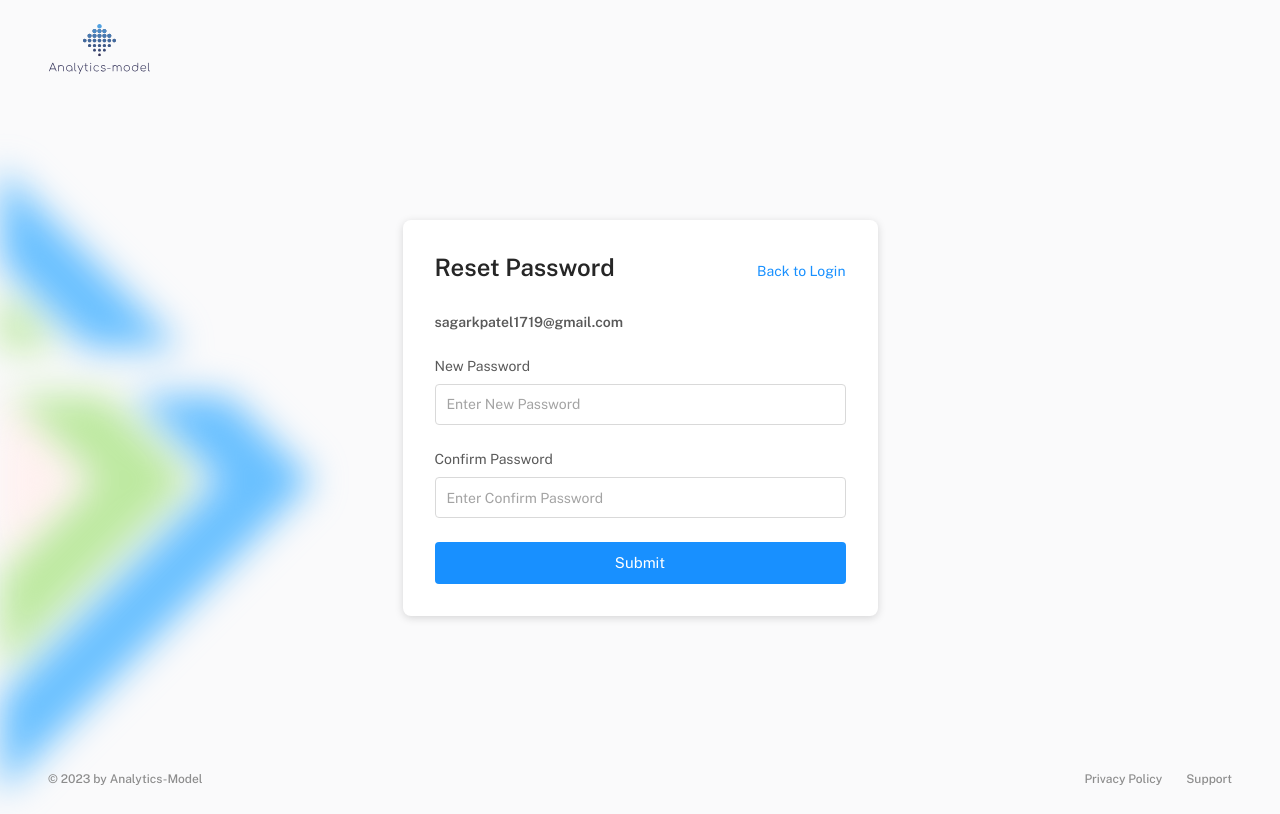
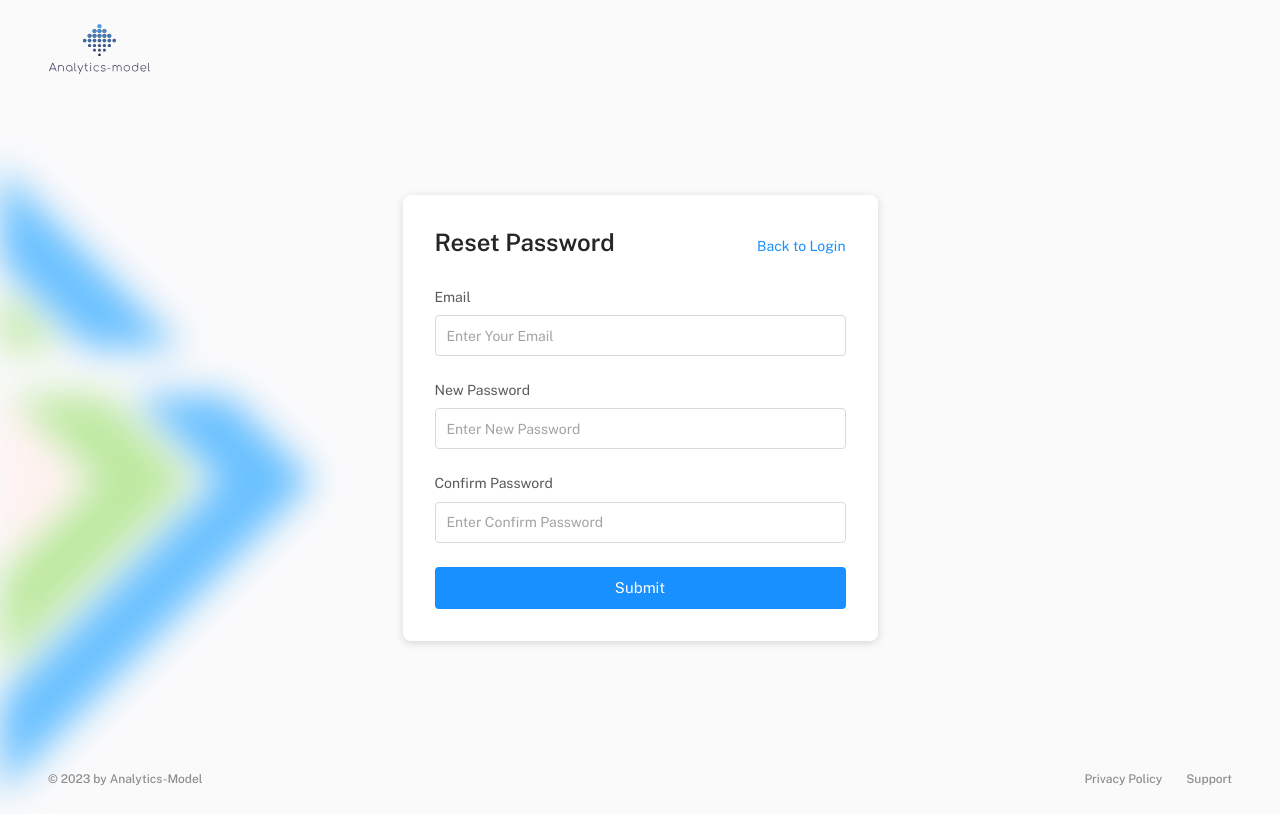
Before and after one commit to Analytics-model-LTD/Analytics-model_Saas, a React (Create React App) app: page /reset-password in a window 1280 px wide. Built offline with nearby package versions, Linux system fonts and the light colour scheme.

Commit message:
Make user dynamic

```diff
--- a/src/pages/authentication/auth-forms/AuthResetPassword.js
+++ b/src/pages/authentication/auth-forms/AuthResetPassword.js
@@ -70,6 +70,10 @@ const AuthResetPassword = () => {
                     setTimeout(() => {
                         navigate('/login');
                     }, 2500);
+                } else {
+                    toast.error("User Not Found", {
+                        position: "top-center",
+                    });
                 }
                 // setStatus({ success: false });
                 // setSubmitting(false);
@@ -87,6 +91,8 @@ const AuthResetPassword = () => {
     };
 
     const validationSchema = Yup.object({
+        email: Yup.string()
+            .required('New Password is required'),
         new_password: Yup.string()
             .required('New Password is required')
             .min(6, 'Password should be at least 6 characters long'),
@@ -96,7 +102,7 @@ const AuthResetPassword = () => {
     });
     const formik = useFormik({
         initialValues: {
-            email: 'sagarkpatel1719@gmail.com',
+            email: '',
             new_password: '',
             confirm_password: ''
         },
@@ -111,7 +117,7 @@ const AuthResetPassword = () => {
         <>
             <Formik
             // initialValues={{
-            //     email: 'sagarkpatel1719@gmail.com',
+            //     email: '',
             //     // otp: '',
             //     new_password: '',
             //     confirm_password: ''
@@ -143,25 +149,25 @@ const AuthResetPassword = () => {
                         <Grid container spacing={3}>
                             <Grid item xs={12}>
                                 <Stack spacing={1}>
-                                    {/* <InputLabel htmlFor="email-login">Email</InputLabel> */}
-                                    <InputLabel htmlFor="email-login"><b>sagarkpatel1719@gmail.com</b></InputLabel>
+                                    <InputLabel htmlFor="email-login">Email</InputLabel>
+                                    {/* <InputLabel htmlFor="email-login"><b></b></InputLabel> */}
 
-                                    {/* <OutlinedInput
-                                        id="email-login"
+                                    <OutlinedInput
+                                        id="email"
                                         type="email"
-                                        // value={values.email}
                                         name="email"
-                                        onBlur={handleBlur}
-                                        onChange={handleChange}
-                                        placeholder="demo@username.com"
+                                        onBlur={formik.handleBlur}
+                                        onChange={formik.handleChange}
+                                        value={formik.values.email}
+                                        placeholder="Enter Your Email"
                                         fullWidth
-                                        error={Boolean(touched.email && errors.email)}
-                                    /> */}
-                                    {/* {touched.email && errors.email && (
-                                        <FormHelperText error id="standard-weight-helper-text-email-login">
-                                            {errors.email}
+                                        error={Boolean(formik.touched.email && formik.errors.email)}
+                                    />
+                                    {formik.touched.email && formik.errors.email && (
+                                        <FormHelperText error>
+                                            {formik.errors.email}
                                         </FormHelperText>
-                                    )} */}
+                                    )}
                                 </Stack>
                             </Grid>
                             {/* <Grid item xs={12}>
```
